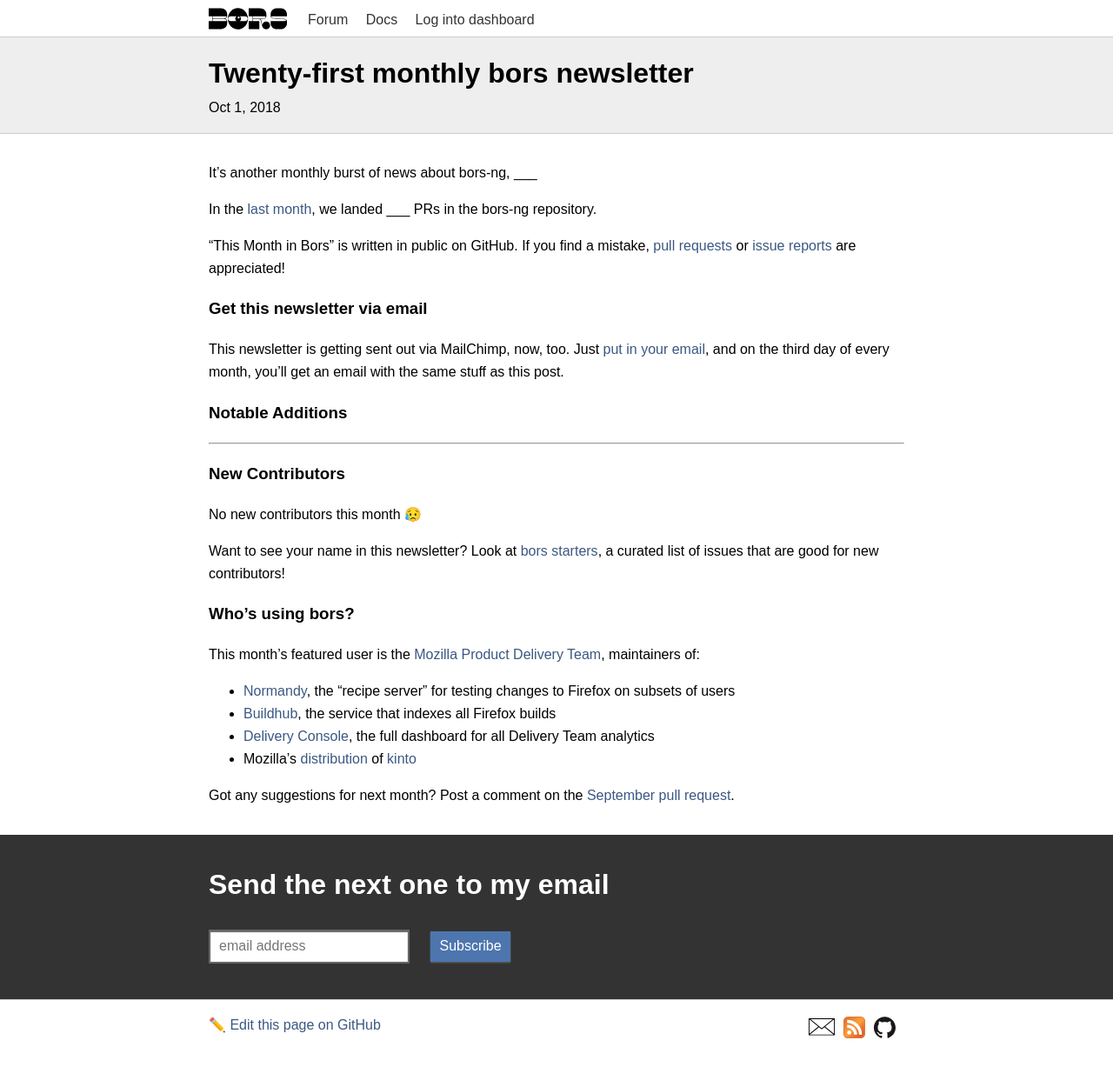
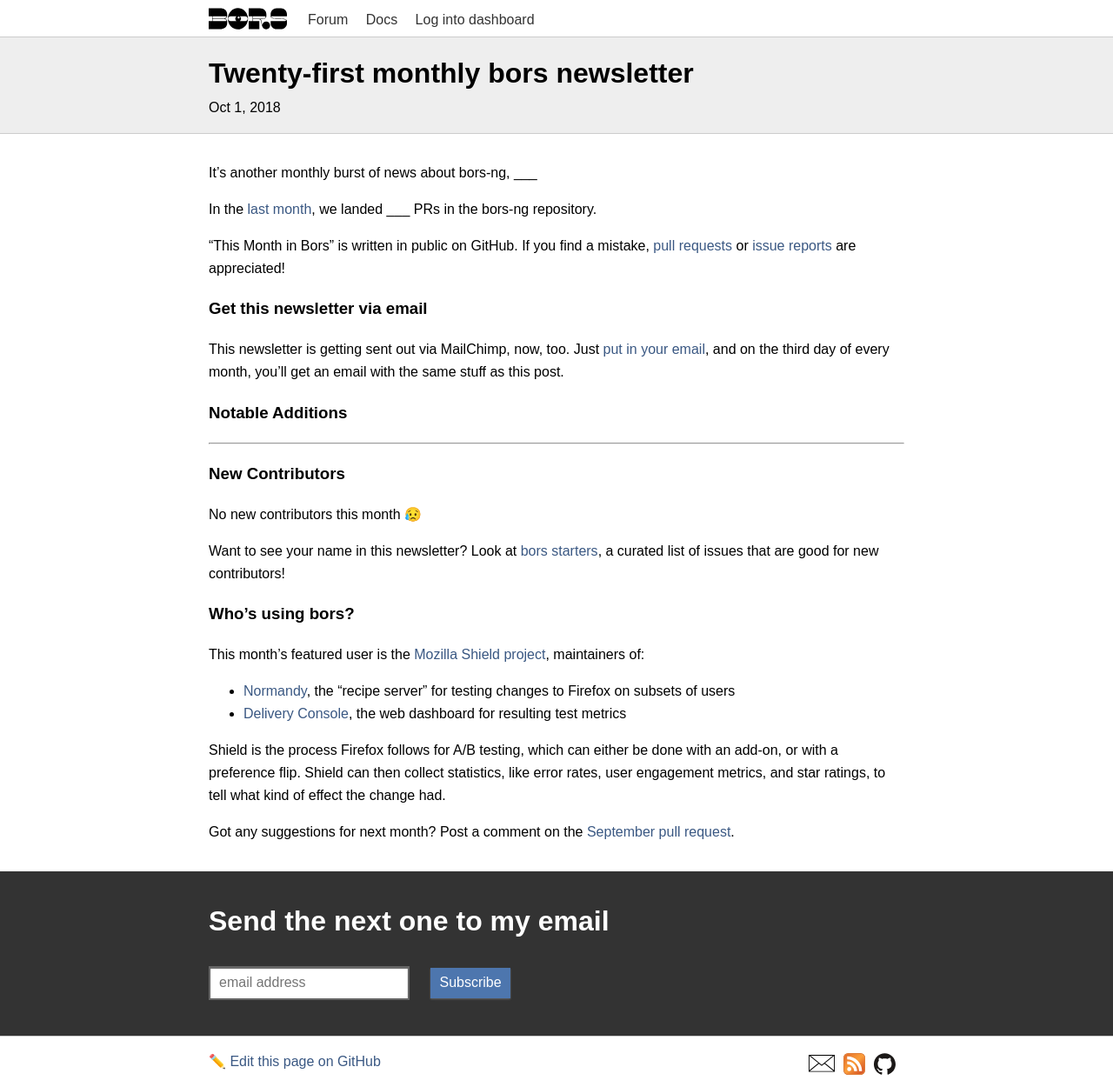
Before and after one commit to bors-ng/bors-ng.github.io, a Jekyll site: the page built from _posts/2018-10-01-tmib-21.md, in a window 1280 px wide. Shown: the whole page at 87% size. Built offline with Jekyll 4.4.1, drawn with Linux system fonts in a browser that asks for light colours; before the commit the page ends 1208 px from its top, so only the background shows below that.

Commit message:
Make a description that better matches the Shield wiki

```diff
--- a/_posts/2018-10-01-tmib-21.md
+++ b/_posts/2018-10-01-tmib-21.md
@@ -41,12 +41,12 @@
 
 ### Who's using bors?
 
-This month's featured user is the [Mozilla Product Delivery Team](https://github.com/mozilla/product-delivery), maintainers of:
+This month's featured user is the [Mozilla Shield project](https://wiki.mozilla.org/Firefox/Shield), maintainers of:
 
 * [Normandy](https://github.com/mozilla/normandy), the "recipe server" for testing changes to Firefox on subsets of users
-* [Buildhub](https://github.com/mozilla/buildhub2), the service that indexes all Firefox builds
-* [Delivery Console](https://github.com/mozilla/delivery-console), the full dashboard for all Delivery Team analytics
-* Mozilla's [distribution](https://github.com/mozilla-services/kinto-dist) of [kinto](https://github.com/Kinto/kinto)
+* [Delivery Console](https://github.com/mozilla/delivery-console), the web dashboard for resulting test metrics
+
+Shield is the process Firefox follows for A/B testing, which can either be done with an add-on, or with a preference flip. Shield can then collect statistics, like error rates, user engagement metrics, and star ratings, to tell what kind of effect the change had.
 
 Got any suggestions for next month?
 Post a comment on the [September pull request](https://github.com/bors-ng/bors-ng.github.io/pull/___).
```
